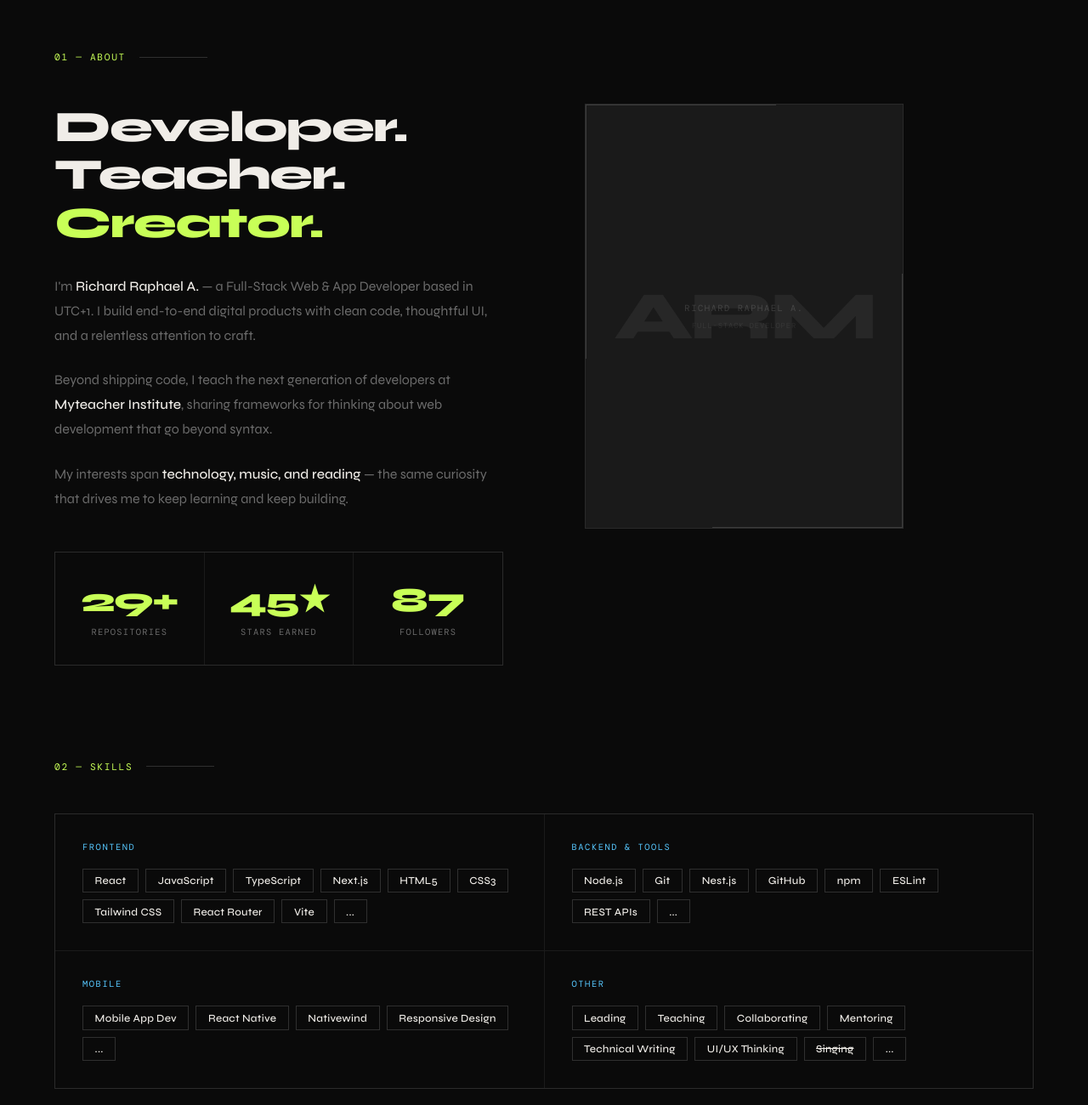
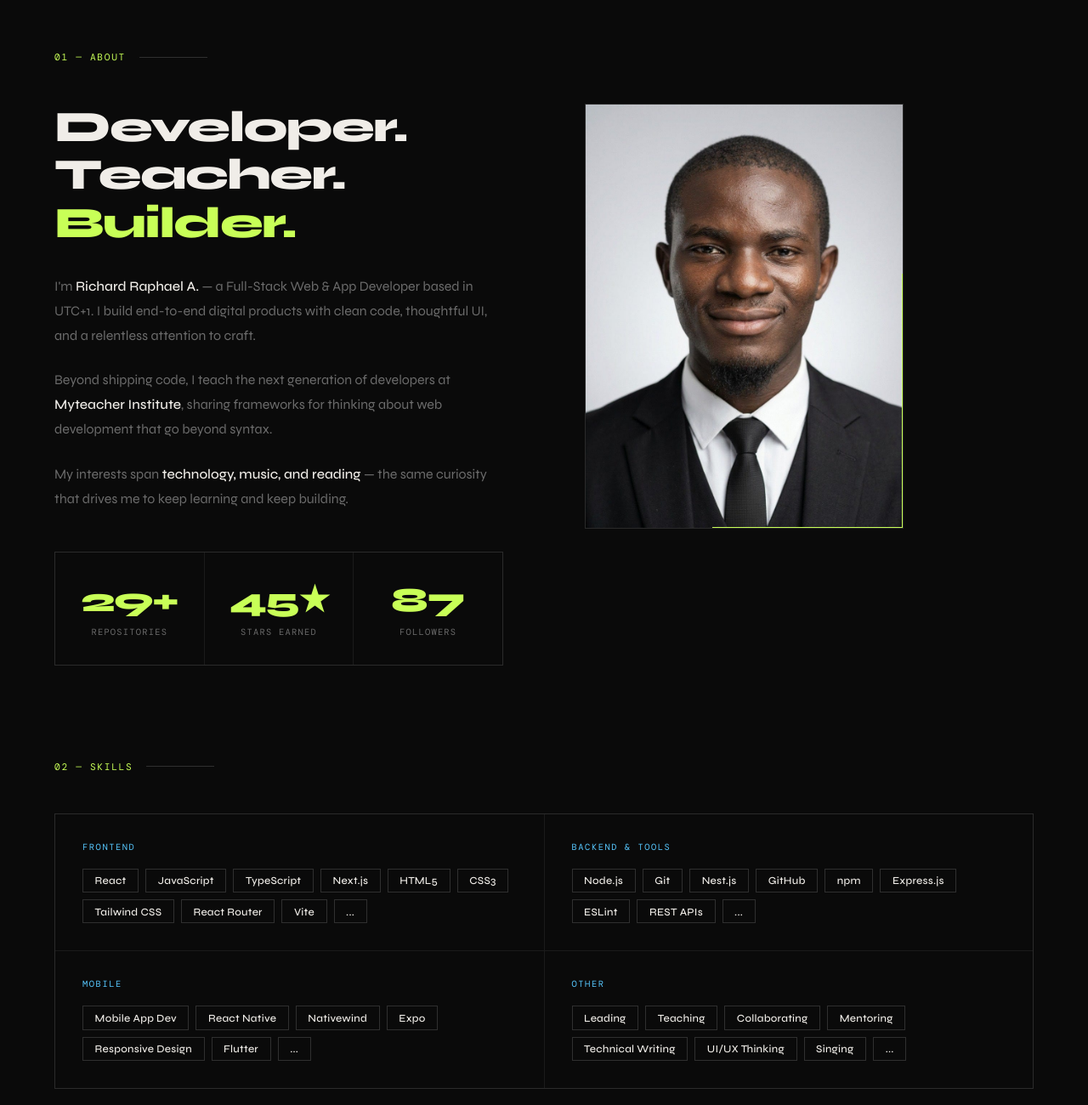
Before and after one commit to Richard-Raph/richardraphael, a plain HTML site: page index.html in a window 1280 px wide. Shown: the part 900-2200 px from the top of the page at 85% size. Drawn offline with nearby package versions, Linux system fonts and the light colour scheme; a web font is replaced by a local one.

```diff
--- a/index.html
+++ b/index.html
@@ -37,9 +37,8 @@
   <section id="hero">
     <div class="hero-grid-lines"></div>
     <div>
-      <!-- <p class="hero-eyebrow fade-up">Available for work</p> -->
       <p class="hero-eyebrow fade-up">
-        Available for <span id="work" class="work-rotate">Work</span>
+        Open to <span id="work" class="work-rotate">Work</span>
       </p>
       <h1 class="hero-name">
         <div class="fade-up fade-up-delay-1">Richard</div>
@@ -92,7 +91,7 @@
     <p class="section-label">01 — About</p>
     <div class="about-grid">
       <div>
-        <h2 class="about-heading">Developer.<br>Teacher.<br><em>Creator.</em></h2>
+        <h2 class="about-heading">Developer.<br>Teacher.<br><em>Builder.</em></h2>
         <p class="about-text">I'm <strong>Richard Raphael A.</strong> — a Full-Stack Web & App Developer based in
           UTC+1. I build end-to-end digital products with clean code, thoughtful UI, and a relentless attention to
           craft.</p>
@@ -121,6 +120,7 @@
           <div style="font-size:0.65rem;letter-spacing:0.15em;color:rgba(255,255,255,0.15);">RICHARD RAPHAEL A.</div>
           <div style="font-size:0.55rem;letter-spacing:0.1em;color:rgba(255,255,255,0.08);margin-top:0.5rem;">FULL-STACK
             DEVELOPER</div>
+          <img src="./me.jpg" alt="Me">
         </div>
       </div>
     </div>
@@ -153,6 +153,7 @@
           <span class="skill-tag">Nest.js</span>
           <span class="skill-tag">GitHub</span>
           <span class="skill-tag">npm</span>
+          <span class="skill-tag">Express.js</span>
           <span class="skill-tag">ESLint</span>
           <span class="skill-tag">REST APIs</span>
           <span class="skill-tag">...</span>
@@ -164,7 +165,9 @@
           <span class="skill-tag">Mobile App Dev</span>
           <span class="skill-tag">React Native</span>
           <span class="skill-tag">Nativewind</span>
+          <span class="skill-tag">Expo</span>
           <span class="skill-tag">Responsive Design</span>
+          <span class="skill-tag">Flutter</span>
           <span class="skill-tag">...</span>
         </div>
       </div>
@@ -177,7 +180,7 @@
           <span class="skill-tag">Mentoring</span>
           <span class="skill-tag">Technical Writing</span>
           <span class="skill-tag">UI/UX Thinking</span>
-          <span class="skill-tag"><s>Singing</s></span>
+          <span class="skill-tag">Singing</span>
           <span class="skill-tag">...</span>
         </div>
       </div>
--- a/style.css
+++ b/style.css
@@ -752,6 +752,15 @@ footer span {
     align-items: center;
     justify-content: center;
     overflow: hidden;
+    position: relative;
+}
+
+.about-visual img {
+    inset: 0;
+    width: 100%;
+    height: 100%;
+    object-fit: cover;
+    position: absolute;
 }
 
 .about-visual-inner {
@@ -769,8 +778,8 @@ footer span {
     left: 0;
     width: 60%;
     height: 60%;
-    border-top: 1px solid var(--border-hover);
-    border-left: 1px solid var(--border-hover);
+    border-top: 1px solid var(--accent);
+    border-left: 1px solid var(--accent);
 }
 
 .about-visual::after {
@@ -780,8 +789,8 @@ footer span {
     right: 0;
     width: 60%;
     height: 60%;
-    border-bottom: 1px solid var(--border-hover);
-    border-right: 1px solid var(--border-hover);
+    border-bottom: 1px solid var(--accent);
+    border-right: 1px solid var(--accent);
 }
 
 .arm-logo {
```
Also changed, not shown: me.jpg (added).
